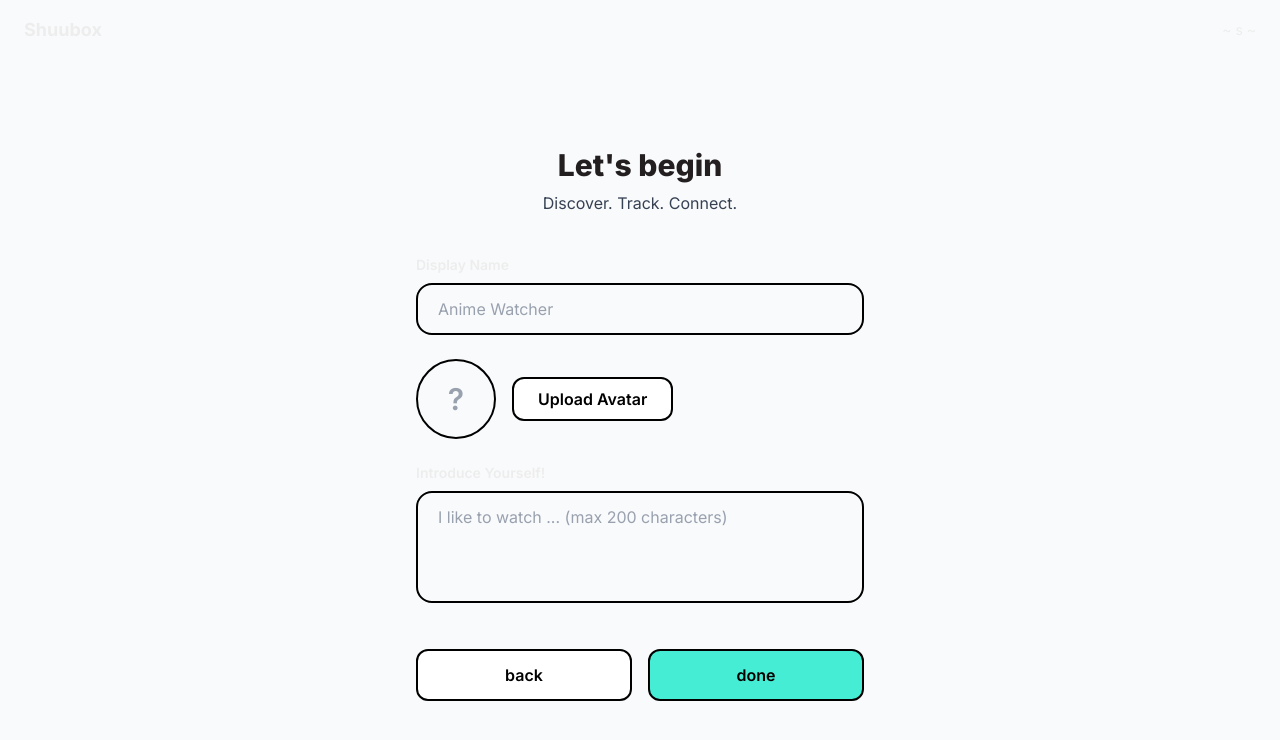
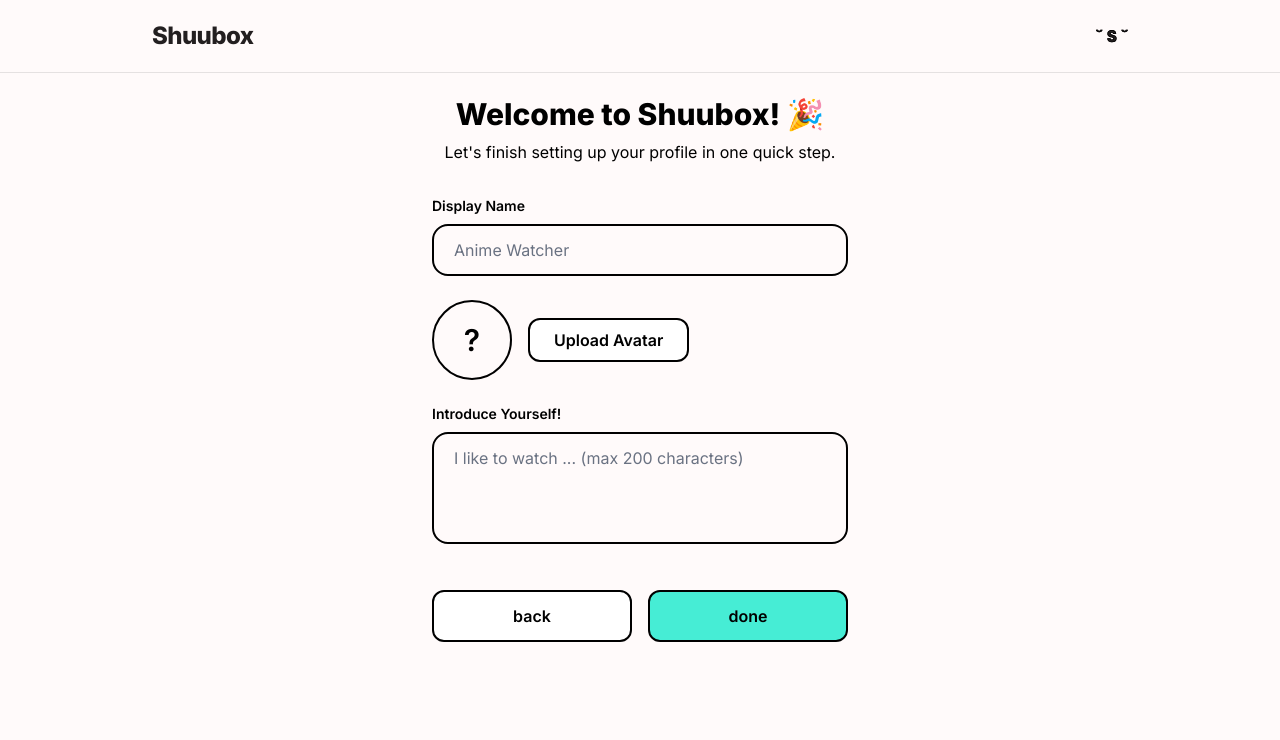
Before and after one commit to rockbison1230/KH8, a Next.js app in the folder shuubox/: page /onboarding in a window 1280 px wide. Shown: the top 740 px of the page. Built offline with nearby package versions, Linux system fonts and the light colour scheme.

Commit message:
feat: Completed header/footer styling and split auth pages

```diff
--- a/shuubox/Components/AppHeader.tsx
+++ b/shuubox/Components/AppHeader.tsx
@@ -1,27 +1,31 @@
-// Components/AppHeader.tsx
-import React from 'react';
-import Link from 'next/link';
+"use client";
+
+import Link from "next/link";
+import React from "react";
 
 export default function AppHeader() {
   return (
-    <header className="w-full bg-[#FFFAFA]">
-      <nav className="flex justify-between items-center p-6">
-
-        <Link href="/">
-          <div className="text-4xl font-extrabold text-[#231F20]">
+    <header className="fixed inset-x-0 top-0 z-50 bg-[#FFFAFA]">
+      <nav className="mx-auto flex w-full max-w-5xl items-center justify-between px-6 py-5">
+        {/* Brand at left, just like in Figma */}
+        <Link href="/" className="select-none">
+          <span className="text-2xl font-extrabold tracking-tight text-[#231F20]">
             Shuubox
-          </div>
+          </span>
         </Link>
 
-        <Link href="/profile">
+        {/* Tiny profile spot at right so the bar feels balanced */}
+        <Link href="/profile" aria-label="Profile">
           <img
             src="/nakieLogo.svg"
             alt="Shuubot mascot"
-            className="w-12 h-12"
+            className="h-8 w-8"
           />
         </Link>
+      </nav>
 
-      </nav>
+      {/* Hairline divider for a crisp seam between header and content */}
+      <div className="h-px w-full bg-black/10" />
     </header>
   );
 }
--- a/shuubox/Components/Homepage_body.tsx
+++ b/shuubox/Components/Homepage_body.tsx
@@ -2,13 +2,11 @@
 import React from 'react';
 import Link from 'next/link';
 
-// Import your custom Shuubot icon if it's an SVG component
 // import ShuubotIcon from '@/Icons/shuubot.svg';
 
 const Homepage_body = () => {
   return (
     <div className='flex flex-col items-center min-h-screen bg-[#FFFAFA]'>
-      {/* ... (Section 1: "All your media in one place") ... */}
       <section className='w-full py-20 px-4 md:py-32 bg-[#FFFAFA] text-center'>
         <div className='max-w-4xl mx-auto'>
           <h1 className='text-4xl md:text-5xl font-extrabold text-[#000000] leading-tight'>
@@ -51,7 +49,6 @@ const Homepage_body = () => {
         </div>
       </section>
 
-      {/* Section 3: "Meet Shuubot" */}
       <section className='w-full py-20 px-4 md:py-32 bg-[#FFFAFA]'>
         <div className='max-w-6xl mx-auto'>
           <h2 className='text-4xl md:text-5xl font-extrabold text-[#000000] text-center leading-tight'>
@@ -61,14 +58,12 @@ const Homepage_body = () => {
            <div className='flex justify-center md:justify-start'>
             <div >
 
-              {/* === THIS IS THE FIX === */}
-              {/* Replace the <Bot> component with this <img> tag */}
+
               <img
                 src="/ShuubotIcon.svg" // This path works because it's in the 'public' folder
                 alt="Shuubot mascot"
                 className="w-40 h-40" // Adjusted size to fit the circle
               />
-              {/* ======================= */}
 
             </div>
           </div>
@@ -76,8 +71,7 @@ const Homepage_body = () => {
               <p className='text-lg md:text-xl'>
                 Meet Shuubot — your friendly companion on Discord! Track your
                 stats, check off items, and show off your completion streaks
-                right from your server. A quick <code className='bg-gray-200 px-2 py-1 rounded'>!shuustats</code> is
-                all it takes to flex your media milestones.
+                right from your server.
               </p>
             </div>
           </div>
--- a/shuubox/app/onboarding/page.tsx
+++ b/shuubox/app/onboarding/page.tsx
@@ -1,13 +1,12 @@
 "use client";
 
 import React, { useState } from "react";
+import AppHeader from "@/Components/AppHeader";
 
-// --- Firebase & Auth (Inlined) ---
 import { initializeApp, getApps, getApp } from "firebase/app";
 import { getAuth, updateProfile } from "firebase/auth";
 import { getFirestore, doc, updateDoc } from "firebase/firestore";
 
-// Config from your project history
 const firebaseConfig = {
   apiKey: "AIzaSyCrghhV1y1MDJJFpO5Wph6IBppf_yrQyro",
   authDomain: "shuubox-cba9b.firebaseapp.com",
@@ -15,22 +14,11 @@ const firebaseConfig = {
   appId: "1:47728561275:web:a071c0d0153074a244e6de",
 };
 
-// Initialize Firebase
 const app = !getApps().length ? initializeApp(firebaseConfig) : getApp();
 const auth = getAuth(app);
 const db = getFirestore(app);
 // ---------------------------------
 
-// --- AppHeader (Placeholder based on your design) ---
-function AppHeader() {
-  return (
-    // UPDATED: Matched background to page
-    <header className="fixed top-0 left-0 w-full px-6 py-4 flex justify-between items-center bg-gray-50">
-      <span className="font-bold text-lg">Shuubox</span>
-      <span className="font-mono text-sm">~ s ~</span>
-    </header>
-  );
-}
 
 export default function OnboardingPage() {
   const [displayName, setDisplayName] = useState("");
@@ -38,7 +26,6 @@ export default function OnboardingPage() {
   const [isLoading, setIsLoading] = useState(false);
   const [error, setError] = useState("");
 
-  // Using ShuubotIcon as the default, per your request
   const defaultAvatarUrl = "/ShuubotIcon.svg";
 
   const handleSubmit = async () => {
@@ -68,7 +55,7 @@ export default function OnboardingPage() {
         displayName: displayName,
         introduction: introduction,
         photoURL: defaultAvatarUrl,
-        hasCompletedOnboarding: true, // This is the all-important flag!
+        hasCompletedOnboarding: true,
       });
 
       // 3. Redirect to the dashboard
@@ -81,19 +68,21 @@ export default function OnboardingPage() {
   };
 
   return (
-    // UPDATED: Set background color to bg-gray-50 (to match Figma's #FFFAFA)
-    <div className="flex flex-col min-h-screen items-center justify-center bg-gray-50 p-4 pt-16">
+    // FIX 2 & 4: Set background color to match AppHeader (bg-[#FFFAFA]).
+    // FIX 1 & 3: Removed 'justify-center' to prevent pushing content off-screen.
+    <div className="flex flex-col min-h-screen items-center bg-[#FFFAFA]">
       <AppHeader />
 
-      <main className="w-full max-w-md">
-        {/* UPDATED: Styling for title */}
-        <div className="text-center mb-10">
-          {/* UPDATED: text-4xl -> text-3xl */}
-          <h1 className="text-3xl font-extrabold text-[#231F20] mb-2">
-            Let's begin
+      {/* FIX 1 & 3: Added sufficient top padding (pt-24) to ensure the content clears the fixed header.
+          The 'flex-grow' ensures the main content area expands correctly. */}
+      <main className="w-full max-w-md p-4 pt-24 pb-8 flex-grow">
+        <div className="text-center mb-8">
+          <h1 className="text-3xl font-extrabold text-black mb-2">
+            Welcome to Shuubox! 🎉
           </h1>
-          {/* UPDATED: text-lg -> text-base */}
-          <p className="text-base text-gray-700">Discover. Track. Connect.</p>
+          <p className="text-base text-black">
+            Let's finish setting up your profile in one quick step.
+          </p>
         </div>
 
         {/* Form Section */}
@@ -101,29 +90,26 @@ export default function OnboardingPage() {
           {/* Display Name */}
           <div className="text-left">
             <label
-              className="block text-sm font-semibold mb-2"
+              className="block text-sm font-semibold mb-2 text-black"
               htmlFor="displayName"
             >
               Display Name
             </label>
-            {/* UPDATED: text-lg -> text-base, added placeholder color */}
             <input
               id="displayName"
               type="text"
               value={displayName}
               onChange={(e) => setDisplayName(e.target.value)}
               placeholder="Anime Watcher"
-              className="w-full text-base border-2 border-black rounded-2xl py-3 px-5 bg-transparent focus:ring-2 focus:ring-teal-300 focus:outline-none placeholder:text-gray-400"
+              className="w-full text-base border-2 border-black rounded-2xl py-3 px-5 bg-transparent focus:ring-2 focus:ring-teal-300 focus:outline-none placeholder:text-gray-500 text-black"
             />
           </div>
 
           {/* Avatar Section (Styled to match) */}
           <div className="flex items-center space-x-4">
-            {/* UPDATED: Styled placeholder '?' icon, text-4xl -> text-3xl */}
             <div className="flex items-center justify-center w-20 h-20 rounded-full border-2 border-black">
-              <span className="text-3xl font-semibold text-gray-400">?</span>
+              <span className="text-3xl font-semibold text-black">?</span>
             </div>
-            {/* UPDATED: Styled button, text-base */}
             <button className="px-6 py-2 border-2 border-black rounded-xl text-black font-semibold bg-white text-base">
               Upload Avatar
             </button>
@@ -132,19 +118,18 @@ export default function OnboardingPage() {
           {/* Introduction */}
           <div className="text-left">
             <label
-              className="block text-sm font-semibold mb-2"
+              className="block text-sm font-semibold mb-2 text-black"
               htmlFor="introduction"
             >
               Introduce Yourself!
             </label>
-            {/* UPDATED: text-lg -> text-base, added placeholder color */}
             <textarea
               id="introduction"
               value={introduction}
               onChange={(e) => setIntroduction(e.target.value)}
               placeholder="I like to watch ... (max 200 characters)"
               maxLength={200}
-              className="w-full text-base border-2 border-black rounded-2xl py-3 px-5 h-28 resize-none bg-transparent focus:ring-2 focus:ring-teal-300 focus:outline-none placeholder:text-gray-400"
+              className="w-full text-base border-2 border-black rounded-2xl py-3 px-5 h-28 resize-none bg-transparent focus:ring-2 focus:ring-teal-300 focus:outline-none placeholder:text-gray-500 text-black"
             />
           </div>
 
@@ -152,14 +137,12 @@ export default function OnboardingPage() {
 
           {/* Action Buttons */}
           <div className="flex gap-4 pt-4">
-            {/* UPDATED: "back" button styling, text-lg -> text-base */}
             <button
               onClick={() => (window.location.href = "/login")} // Go "back" to login
               className="flex-1 font-semibold text-base border-2 border-black bg-white text-black rounded-xl py-3 transition-all hover:bg-gray-100"
             >
               back
             </button>
-            {/* UPDATED: "done" button styling, text-lg -> text-base, bg-cyan-300 -> bg-teal-300 */}
             <button
               onClick={handleSubmit}
               disabled={isLoading}
--- a/shuubox/app/signup/email.tsx
+++ b/shuubox/app/signup/email.tsx
@@ -19,7 +19,6 @@ export default function EmailSignUpForm() {
         e.preventDefault();
         console.log(formData);
 
-        // Send data to backend API
         const res = await fetch("/api/signup", {
             method: "POST",
             headers: {"Content-Type": "application/json"},
```
